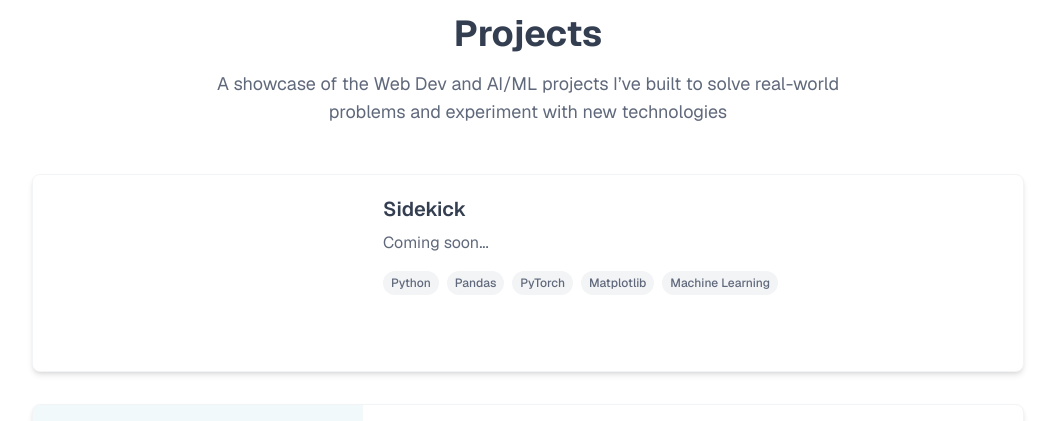
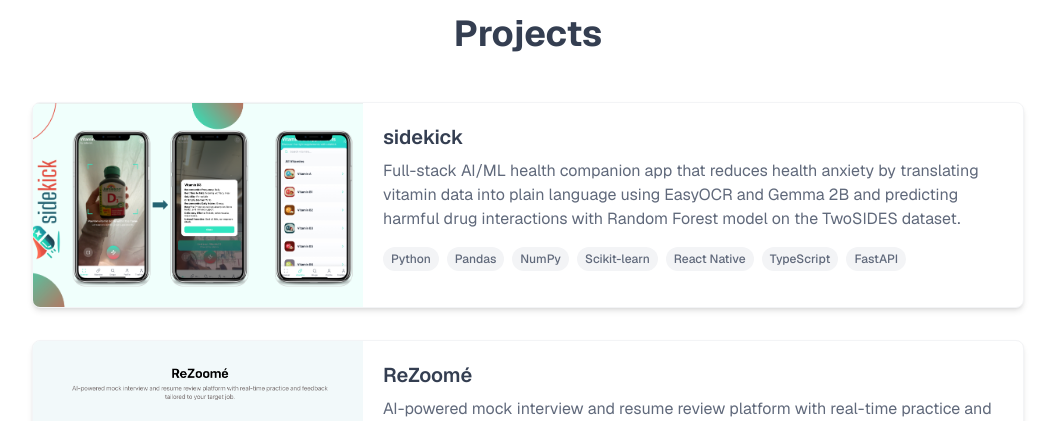
Before and after one commit to maraliwayway/portfolio, a Next.js app: page /projects in a window 1280 px wide. Shown: the part 150-571 px from the top of the page, without its empty margins (112-1167 px from the left). Built offline with nearby package versions, Linux system fonts and the light colour scheme.

Commit message:
feat: add details for sidekick project and other minor updates

```diff
--- a/src/app/about/page.js
+++ b/src/app/about/page.js
@@ -7,9 +7,6 @@ export default function About() {
       <div className="">
         <div className="text-center mb-12">
           <h1 className="text-4xl font-bold text-[color:var(--heading)] mb-4">About Mara</h1>
-          <p className="text-lg text-[color:var(--foreground)] max-w-2xl mx-auto">
-          This is real, this is me! 🎤
-          </p>
         </div>
 
         <div className="space-y-12">
@@ -23,7 +20,7 @@ export default function About() {
                 Beyond the classroom, I’ve taught coding workshops for SFU Science Alive, hackathons, and outreach events. I&rsquo;ve also actively supported community outreach as a Student Ambassador for the Faculty of Applied Sciences and Co-President of SFU Women in Computing Science.
                 </p>
                 <p>
-                My current focus is on enhancing my full-stack web development skills, alongside exploring AI/ML through AI4Good Lab. I’m currently looking for co-op or internship opportunities where I can keep learning, build impactful tools, and grow alongside like-minded teams. If you&rsquo;re interested in collaborating, feel free to contact me :D
+                My current focus is on enhancing my full-stack web development and AI/ML skills. I’m currently looking for co-op or internship opportunities where I can keep learning, build impactful tools, and grow alongside like-minded teams. If you&rsquo;re interested in collaborating, feel free to contact me :D
                 </p>
               </div>
               <div className="relative w-full h-full rounded-lg overflow-hidden shadow-lg">
--- a/src/app/experience/page.js
+++ b/src/app/experience/page.js
@@ -10,9 +10,6 @@ export default function Experience() {
     <MainLayout>
       <div className="text-center mb-12">
           <h1 className="text-4xl font-bold text-[color:var(--heading)] mb-4">Experience</h1>
-          <p className="text-lg text-[color:var(--foreground)] max-w-2xl mx-auto">
-          From AI labs to youth workshops, I’ve built technical and leadership experience rooted in community impact
-          </p>
         </div>
       <WorkExperience experiences={technicalWorkExperiences} />
       <ExtracurricularExperience experiences={extracurricularExperiences} />
--- a/src/app/projects/page.js
+++ b/src/app/projects/page.js
@@ -8,9 +8,6 @@ export default function Projects() {
     <MainLayout showGithubLink={true}>
       <div className="text-center mb-12">
           <h1 className="text-4xl font-bold text-[color:var(--heading)] mb-4">Projects</h1>
-          <p className="text-lg text-[color:var(--foreground)] max-w-2xl mx-auto">
-          A showcase of the Web Dev and AI/ML projects I’ve built to solve real-world problems and experiment with new technologies
-          </p>
         </div>
       <ProjectsList projects={projects} />
     </MainLayout>
--- a/src/constants/projects.js
+++ b/src/constants/projects.js
@@ -1,11 +1,11 @@
 // src/constants/projects.js
 export const projects = [
   {
-    tags: ["Python", "Pandas", "PyTorch", "Matplotlib", "Machine Learning"],
-    title: "Sidekick",
+    tags: ["Python", "Pandas", "NumPy", "Scikit-learn", "React Native", "TypeScript", "FastAPI"],
+    title: "sidekick",
     description:
-      "Coming soon...",
-    image: "/projects/sidekick.jpg",
+      "Full-stack AI/ML health companion app that reduces health anxiety by translating vitamin data into plain language using EasyOCR and Gemma 2B and predicting harmful drug interactions with Random Forest model on the TwoSIDES dataset.",
+    image: "/projects/sidekick.png",
     moreInfoLink: "",
     githubLink: "",
   },
--- a/src/constants/technicalWorkExperience.js
+++ b/src/constants/technicalWorkExperience.js
@@ -1,8 +1,8 @@
 // src/constants/technicalWorkExperiences.js
 export const technicalWorkExperiences = [
   {
-    title: "Machine Learning Trainee",
-    duration: "May 2025 - Present",
+    title: "Machine Learning Fellow",
+    duration: "May 2025 - Jun 2025",
     company: "AI4Good Lab",
     description:
       "Enrolled in a 7-week program focusing on building core AI/ML skills through hands-on projects, mentorship, and ethical AI design.",
```
Also changed, not shown: public/projects/sidekick.jpg (deleted), public/projects/sidekick.png (added).
